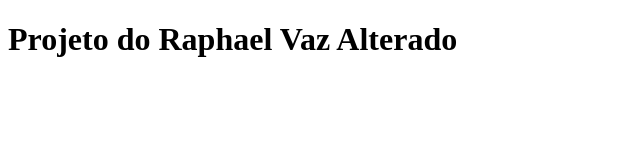
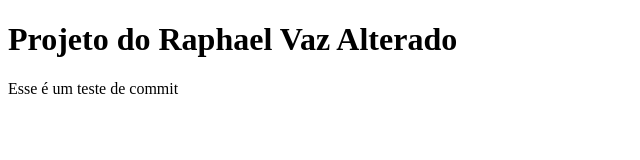
Before and after one commit to vazraphael/karina, a plain HTML site: page index.html in a window 1280 px wide. Shown: the whole page, without its empty margins (0-640 px from the left). Drawn offline with Linux system fonts and the light colour scheme.

Commit message:
Adicionado a tag <main>

```diff
--- a/index.html
+++ b/index.html
@@ -8,5 +8,8 @@
 	<header>
 		<h1>Projeto do Raphael Vaz Alterado</h1>
 	</header>
+	<main>
+		<p>Esse é um teste de commit</p>
+	</main>
 </body>
 </html>
```
